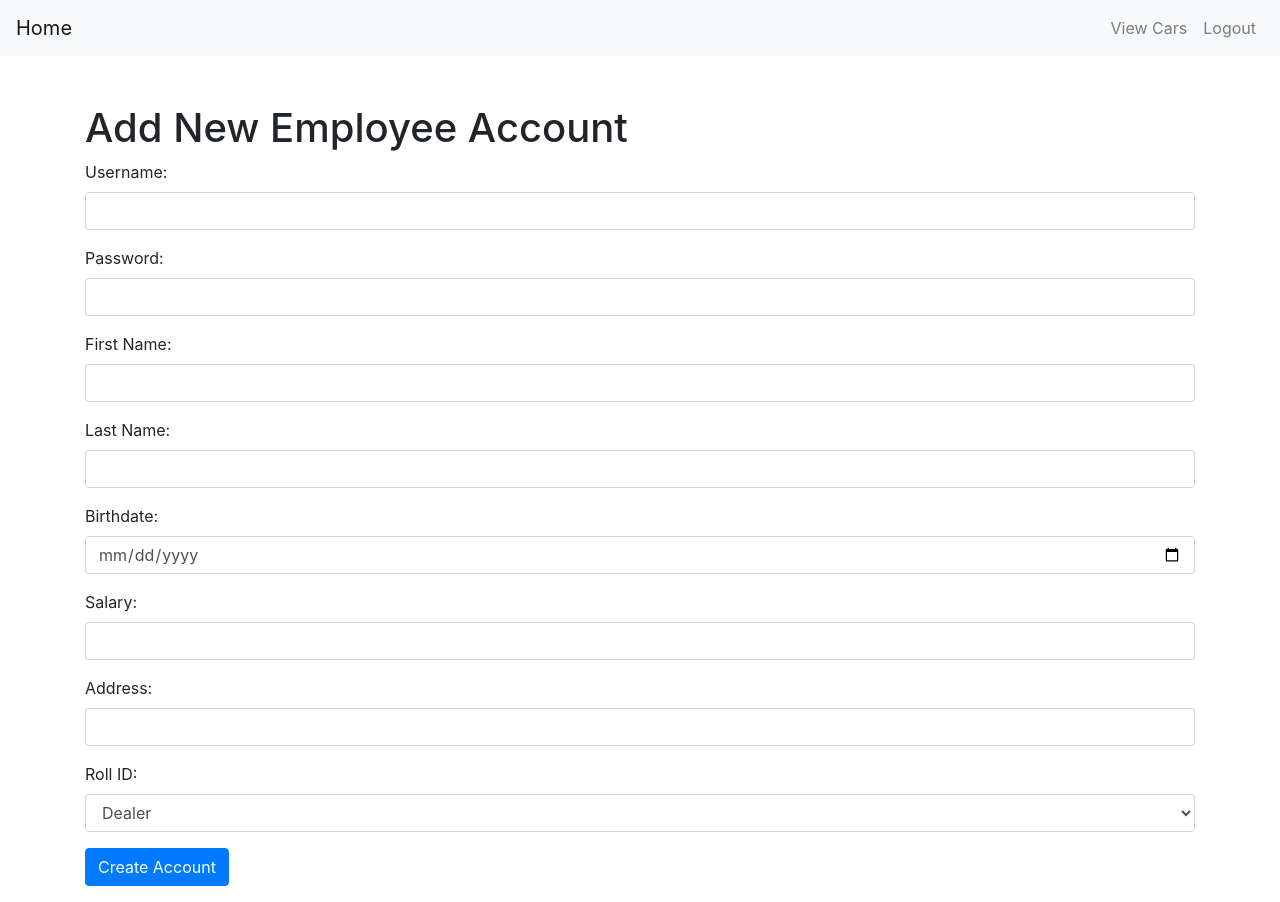
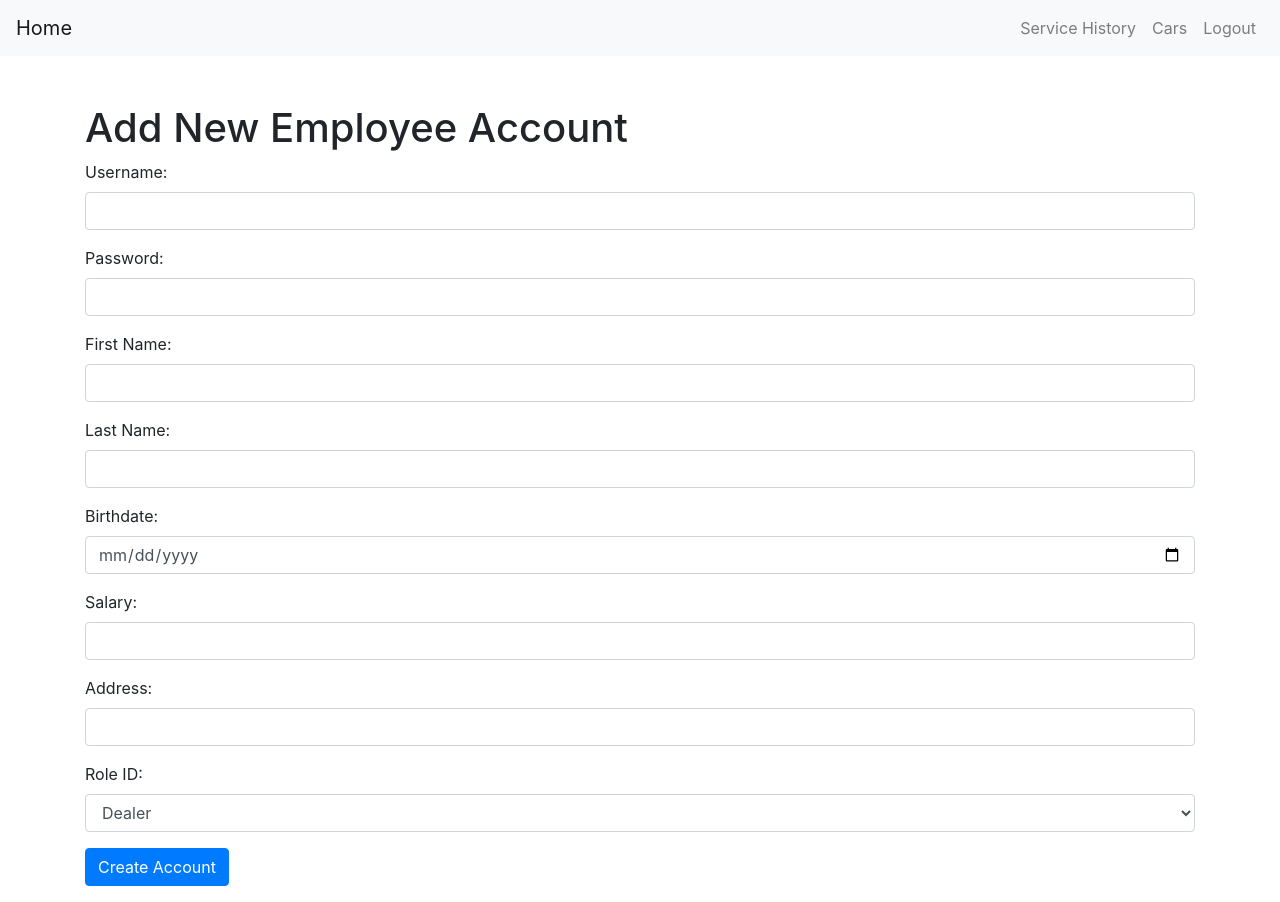
Before and after one commit to SoumilSaxena/CarDealership, a Flask app: page /add_employee in a window 1280 px wide. Run offline with Flask 3, Linux system fonts and the light colour scheme; the visitor is signed in with stand-in values (Sample User, id 1); some libraries are stand-ins or nearby versions.

Commit message:
Various changes

```diff
--- a/TableCreation.sql
+++ b/TableCreation.sql
@@ -94,7 +94,6 @@ INNER JOIN stock s ON sh.vin = s.vin;
 INSERT INTO Roles(Role_ID, Description)
 VALUES(0, 'Admin'),
 	(1, 'Dealer'),
-	(2, 'Engineer'),
 	(3, 'Customer'),
 	(4, 'Mechanic');
 INSERT INTO Locations (Address, City)
--- a/templates/add_employee.html
+++ b/templates/add_employee.html
@@ -33,10 +33,9 @@
         <input type="text" id="address" name="address" required class="form-control">
     </div>
     <div class="form-group">
-        <label for="level">Roll ID:</label>
+        <label for="level">Role ID:</label>
         <select id="level" name="level" required class="form-control">
             <option value="1">Dealer</option>
-            <option value="2">Engineer</option>
             <option value="4">Mechanic</option>
         </select>
     </div>
--- a/templates/layout.html
+++ b/templates/layout.html
@@ -24,8 +24,18 @@
         <div class="collapse navbar-collapse" id="navbarNav">
             <ul class="navbar-nav ml-auto">
                 {% if session.logged_in %}
+
+                {% if session.level in [0,1,4] %}
                 <li class="nav-item">
-                        <a class="nav-link" href="/cars">View Cars</a>
+                    <a class="nav-link" href="/employees">Employees</a>
+                </li>
+                {% else %}
+                <li class="nav-item">
+                    <a class="nav-link" href="/custservice">Service History</a>
+                </li>
+                {% endif %}
+                <li class="nav-item">
+                    <a class="nav-link" href="/cars">Cars</a>
                 </li>
                 <li class="nav-item">
                     <a class="nav-link" href="/logout">Logout</a>
```
Also changed, not shown: templates/index.html (+1 -16 lines). Lines whose indentation alone changed are shown as unchanged.
